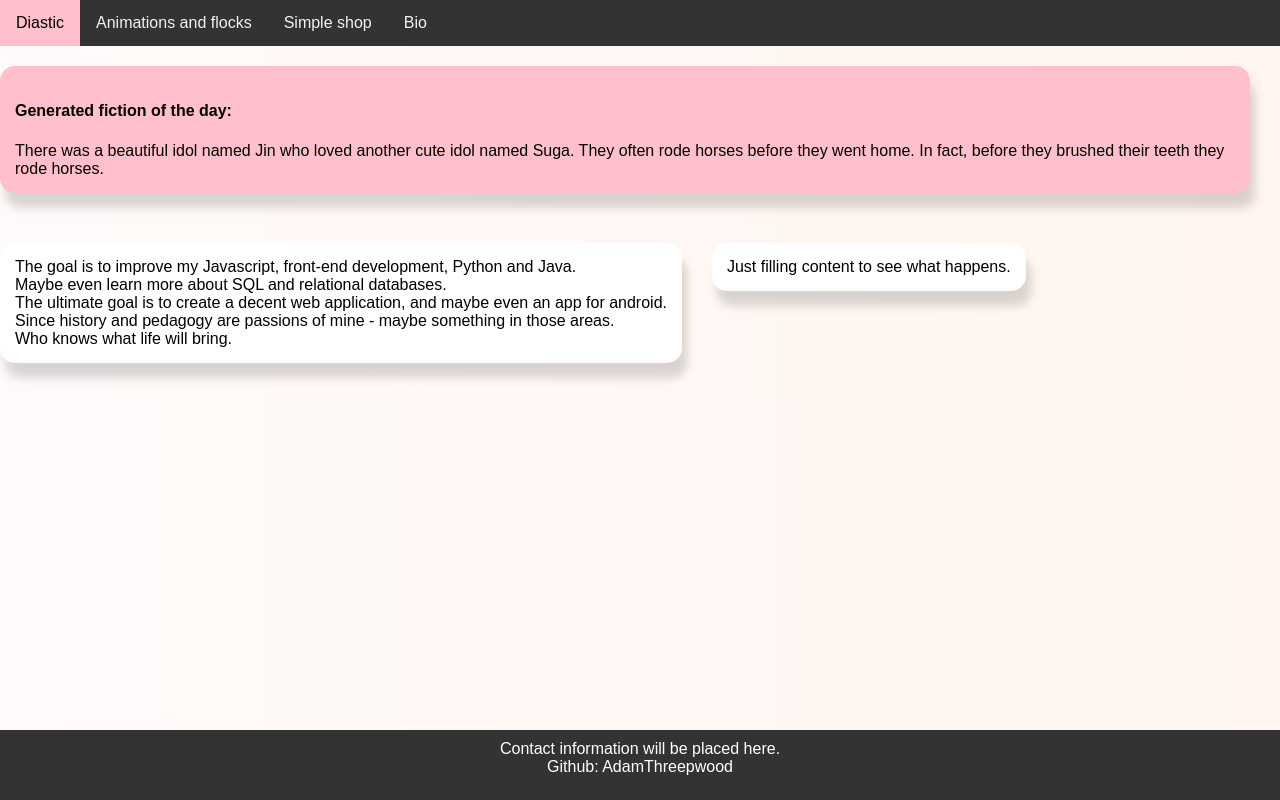
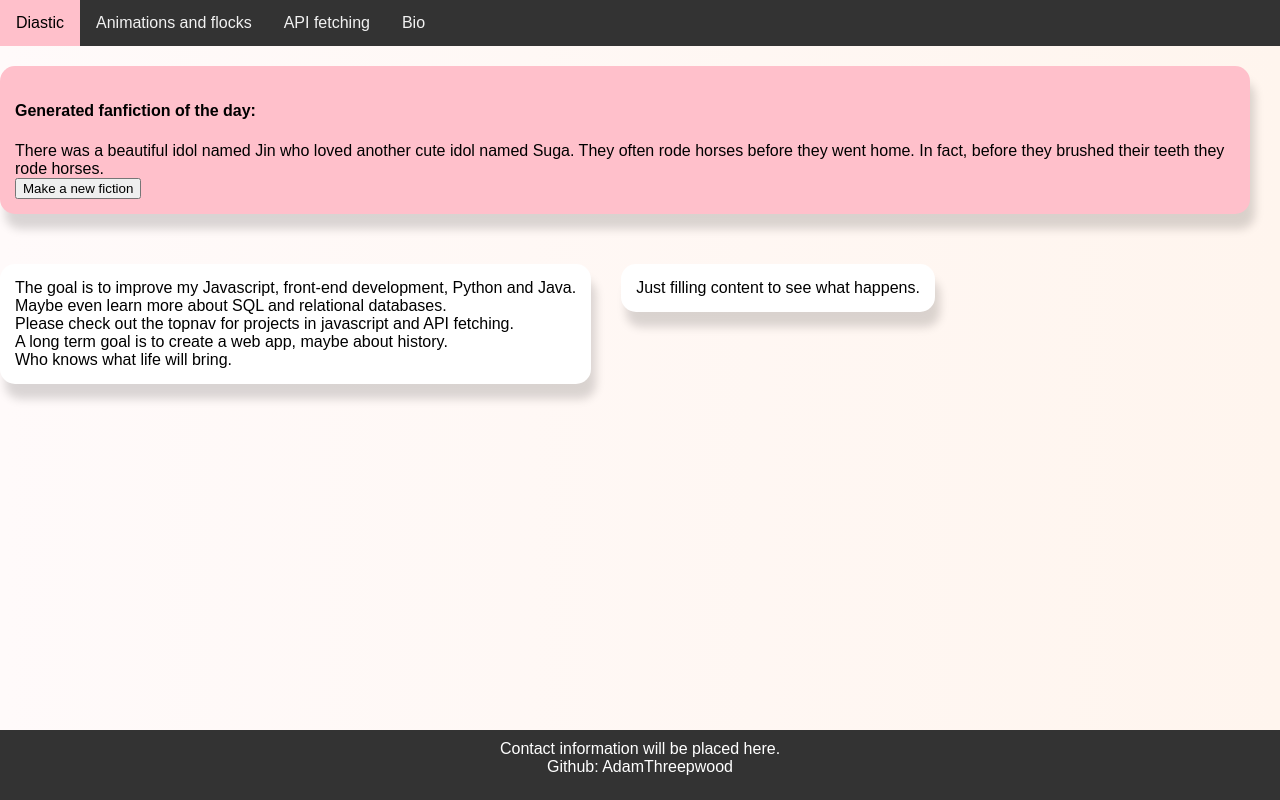
Before and after one commit to AdamThreepwood/projectWeb, a plain HTML site: page index.html in a window 1280 px wide. Drawn offline with nearby package versions, Linux system fonts and the light colour scheme.

Commit message:
Update index.html

```diff
--- a/index.html
+++ b/index.html
@@ -1,4 +1,3 @@
-
 
 
 
@@ -10,6 +9,7 @@
   <link rel="stylesheet" href="style.css">
 	<title>Bio</title>
     <meta charset="UTF-8">
+  <script src="https://cdn.jsdelivr.net/npm/chart.js@3.4.1/dist/chart.min.js"></script>
 </head>
 <body>
 
@@ -19,11 +19,12 @@
   <div class="topnav"  id="myTopnav">
   <a href="diastic.html">Diastic</a>
   <a href="animations.html">Animations and flocks</a>
-  <a href="simple.html">Simple shop</a>
+  <a href="simple.html">API fetching</a>
   <a href="index.html">Bio</a>
   <a href="javascript:void(0);" class="icon" onclick="homeBtn()">
     <i class="fa fa-bars"></i></a>
 </div></nav>
+
 
 
 <!-- <div class="content">
@@ -32,11 +33,12 @@
   </div>
     -->
   <div id= "fanficBox">
-   <h4>Generated fiction of the day:</h4>
+   <h4>Generated fanfiction of the day:</h4>
     <body onload="randomized()"></body>
   <div id="fanfic"></div>
   <div id = "fanfic2">
   </div>
+      <button id="resetFic">Make a new fiction</button>
   </div>
 
 
@@ -62,8 +64,8 @@
  Maybe even learn more about SQL and relational databases.<br>
 
 
- The ultimate goal is to create a decent web application, and maybe even an app for android.
- <br> Since history and pedagogy are passions of mine - maybe something in those areas.
+ Please check out the topnav for projects in javascript and API fetching.
+ <br> A long term goal is to create a web app, maybe about history.
   <br> Who knows what life will bring.
 
   </div>
@@ -84,6 +86,8 @@
   	<script language="javascript" type="text/javascript" src="script.js"></script>
         <script language="javascript" type="text/javascript" src="randomquote.js"></script>
         <script language="javascript" type="text/javascript" src="fanfic.js"></script>
+        <script language="javascript" type="text/javascript" src="chart.js"></script>
+
 
 </body>
 </html>
```
